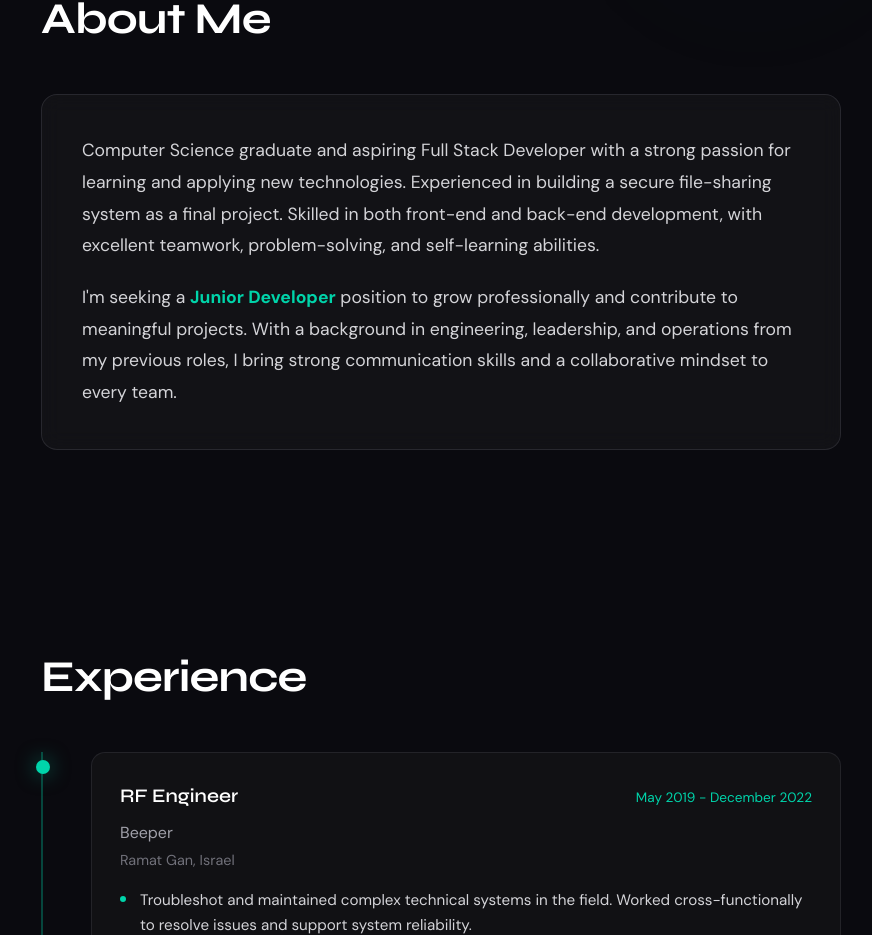
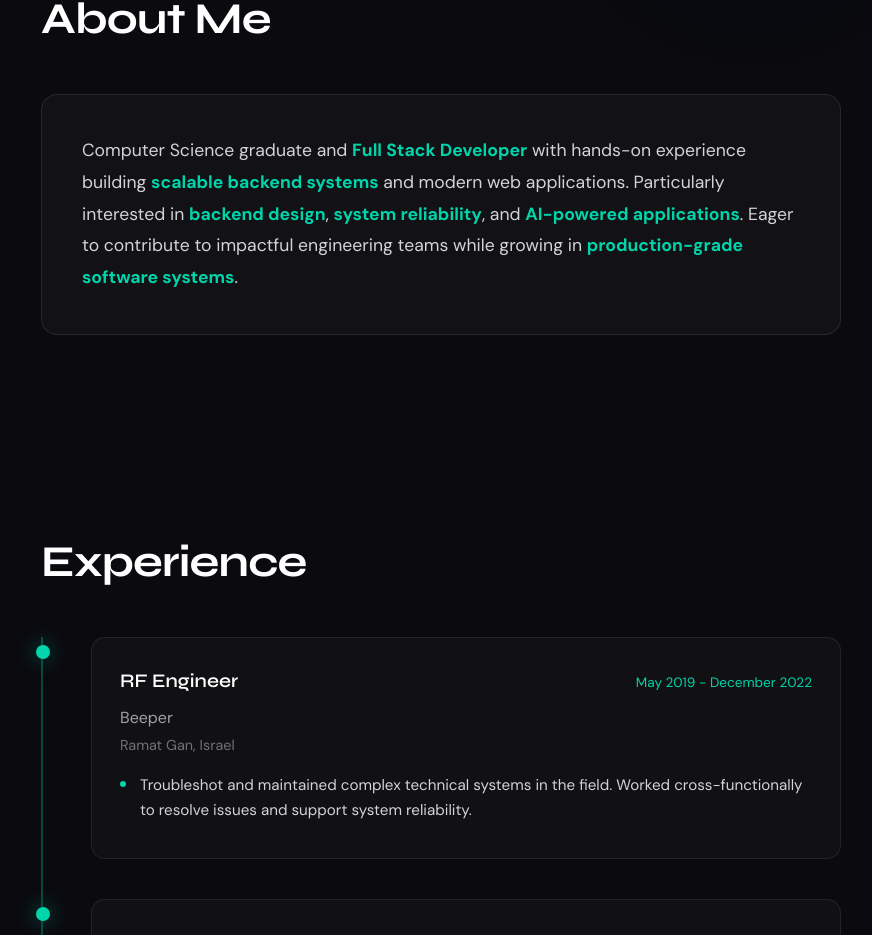
Before and after one commit to barel26497/portfolio, a React (Vite) app: page / in a window 1280 px wide. Shown: the part 816-1751 px from the top of the page, without its empty margins (199-1071 px from the left). Built offline with nearby package versions, Linux system fonts and the light colour scheme.

Commit message:
Revise About section for clarity and emphasis
Updated the About section to highlight Full Stack Developer skills and experience with scalable backend systems and AI-powered applications.

```diff
--- a/src/components/About.jsx
+++ b/src/components/About.jsx
@@ -22,10 +22,7 @@ export default function About() {
           transition={{ duration: 0.6, delay: 0.1 }}
         >
           <p className="about__text">
-            Computer Science graduate and aspiring Full Stack Developer with a strong passion for learning and applying new technologies. Experienced in building a secure file-sharing system as a final project. Skilled in both front-end and back-end development, with excellent teamwork, problem-solving, and self-learning abilities.
-          </p>
-          <p className="about__text">
-            I'm seeking a <strong>Junior Developer</strong> position to grow professionally and contribute to meaningful projects. With a background in engineering, leadership, and operations from my previous roles, I bring strong communication skills and a collaborative mindset to every team.
+            Computer Science graduate and <strong>Full Stack Developer</strong> with hands-on experience building <strong>scalable backend systems</strong> and modern web applications. Particularly interested in <strong>backend design</strong>, <strong>system reliability</strong>, and <strong>AI-powered applications</strong>. Eager to contribute to impactful engineering teams while growing in <strong>production-grade software systems</strong>.
           </p>
         </motion.div>
       </div>
```
